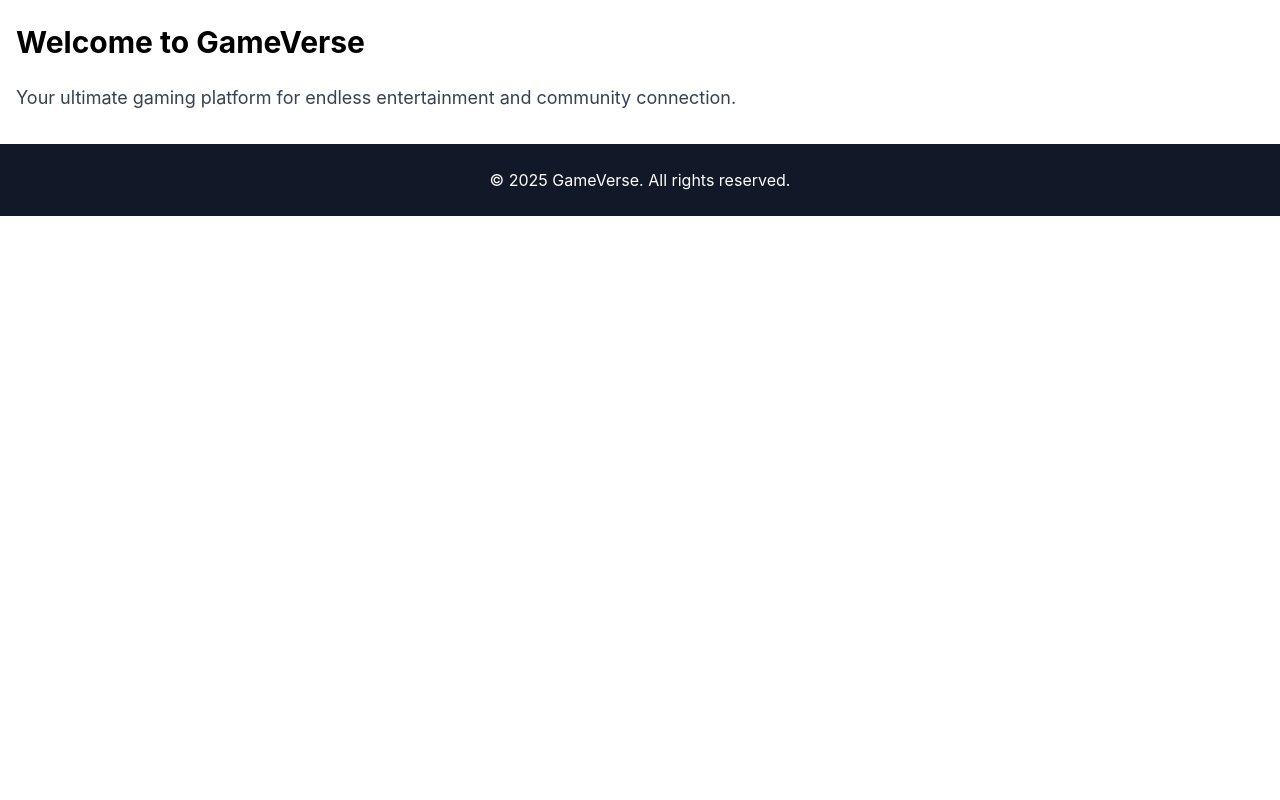
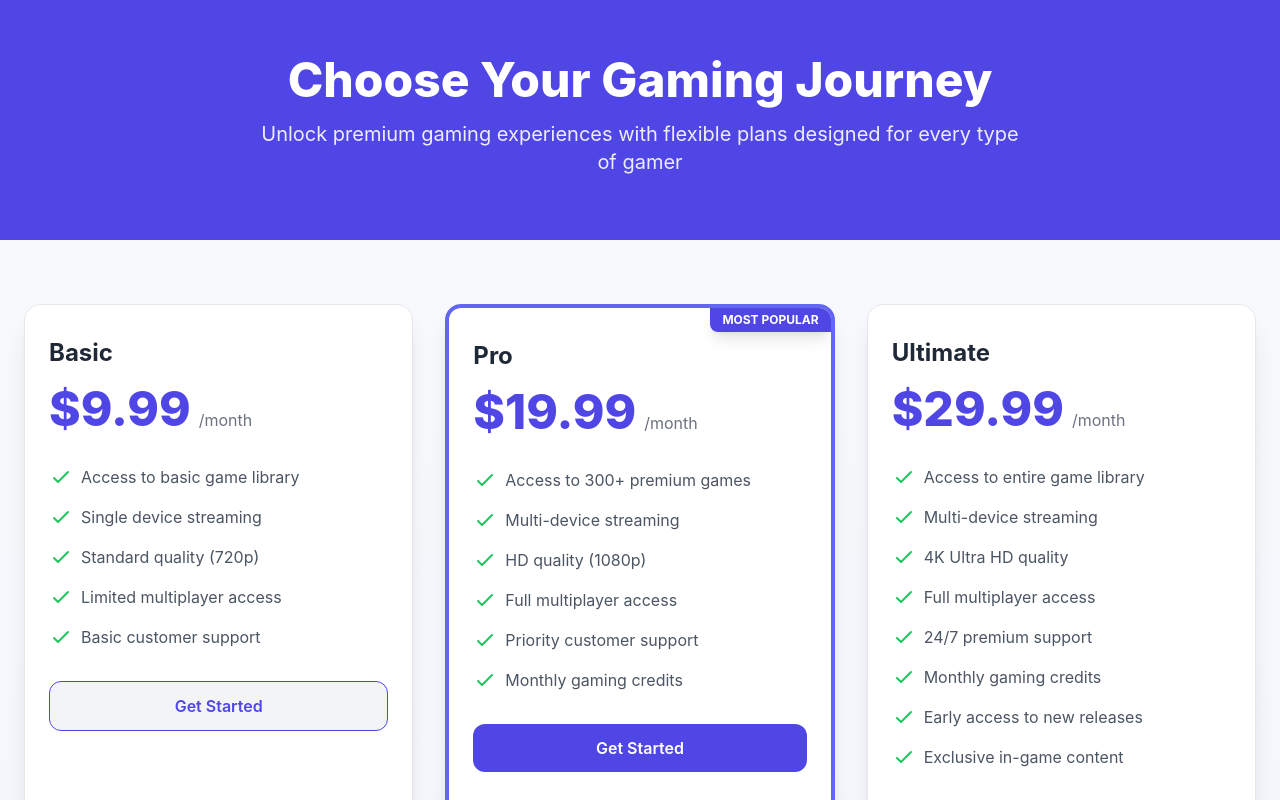
Before and after one commit to AJDIR-Abdelali/CodeVibes, a React (Create React App) app: page / in a window 1280 px wide. Shown: the part 1220-2020 px from the top of the page. Before the commit the page ends 1436 px from the top, so only its background shows below. Built offline with nearby package versions, Linux system fonts and the light colour scheme.

Commit message:
Ajout des composants de tarification et mise à jour de la mise en page

```diff
--- a/src/App.js
+++ b/src/App.js
@@ -7,7 +7,7 @@ function App() {
     <div className="min-h-screen">
 
       <Navbar />
-    <Home/>
+      <Home/>
       <Layout/>
 
       <main className="py-8">
--- a/src/components/layout/Layout.jsx
+++ b/src/components/layout/Layout.jsx
@@ -1,6 +1,7 @@
 // App.js
 import React from 'react';
 import Features from '../../pages/Features';
+import Pricing from '../../pages/Pricing';
 
 function Layout(){
 
@@ -8,6 +9,7 @@ function Layout(){
   return (
     <div>
         <Features/>
+        <Pricing/>
     </div>
   )
 }
--- a/src/components/ui/PricingCard.jsx
+++ b/src/components/ui/PricingCard.jsx
@@ -0,0 +1,65 @@
+import React from 'react';
+
+const PricingCard = ({
+  title,
+  price,
+  period,
+  features,
+  isPopular,
+  buttonText = "Get Started"
+}) => {
+  return (
+    <div className={`rounded-2xl shadow-xl overflow-hidden transform transition-all duration-300 hover:scale-105 ${
+      isPopular ? 'border-4 border-indigo-500 relative bg-white' : 'border border-gray-200 bg-white'
+    }`}>
+      {isPopular && (
+        <div className="absolute top-0 right-0">
+          <div className="bg-indigo-600 text-white text-xs font-bold px-3 py-1 rounded-bl-lg shadow-lg">
+            MOST POPULAR
+          </div>
+        </div>
+      )}
+
+      <div className="px-6 py-8">
+        <h3 className="text-2xl font-bold text-gray-800 mb-4">{title}</h3>
+        <div className="flex items-baseline mb-8">
+          <span className="text-5xl font-extrabold text-indigo-600">${price}</span>
+          <span className="text-gray-500 ml-2">/{period}</span>
+        </div>
+
+        <ul className="space-y-4 mb-8">
+          {features.map((feature, index) => (
+            <li key={index} className="flex items-start">
+              <svg
+                className="h-6 w-6 text-green-500 mr-2 flex-shrink-0"
+                fill="none"
+                viewBox="0 0 24 24"
+                stroke="currentColor"
+              >
+                <path
+                  strokeLinecap="round"
+                  strokeLinejoin="round"
+                  strokeWidth={2}
+                  d="M5 13l4 4L19 7"
+                />
+              </svg>
+              <span className="text-gray-600">{feature}</span>
+            </li>
+          ))}
+        </ul>
+
+        <button
+          className={`w-full py-3 px-6 rounded-xl font-semibold transition-colors duration-300
+            ${isPopular
+              ? 'bg-indigo-600 hover:bg-indigo-700 text-white'
+              : 'bg-gray-100 hover:bg-gray-200 text-indigo-600 border border-indigo-600'
+            }`}
+        >
+          {buttonText}
+        </button>
+      </div>
+    </div>
+  );
+};
+
+export default PricingCard;
--- a/src/pages/Pricing.jsx
+++ b/src/pages/Pricing.jsx
@@ -0,0 +1,125 @@
+import React from 'react';
+import PricingCard from '../components/ui/PricingCard.jsx';
+
+const Pricing = () => {
+  const pricingPlans = [
+    {
+      title: "Basic",
+      price: "9.99",
+      period: "month",
+      features: [
+        "Access to basic game library",
+        "Single device streaming",
+        "Standard quality (720p)",
+        "Limited multiplayer access",
+        "Basic customer support"
+      ],
+      isPopular: false
+    },
+    {
+      title: "Pro",
+      price: "19.99",
+      period: "month",
+      features: [
+        "Access to 300+ premium games",
+        "Multi-device streaming",
+        "HD quality (1080p)",
+        "Full multiplayer access",
+        "Priority customer support",
+        "Monthly gaming credits"
+      ],
+      isPopular: true
+    },
+    {
+      title: "Ultimate",
+      price: "29.99",
+      period: "month",
+      features: [
+        "Access to entire game library",
+        "Multi-device streaming",
+        "4K Ultra HD quality",
+        "Full multiplayer access",
+        "24/7 premium support",
+        "Monthly gaming credits",
+        "Early access to new releases",
+        "Exclusive in-game content"
+      ],
+      isPopular: false
+    }
+  ];
+
+  return (
+    <div className="min-h-screen bg-gradient-to-b from-gray-50 to-indigo-50">
+      {/* Hero Section */}
+      <div className="bg-indigo-600 py-16 text-white">
+        <div className="container mx-auto px-6 text-center">
+          <h1 className="text-4xl md:text-5xl font-extrabold mb-4">Choose Your Gaming Journey</h1>
+          <p className="text-xl max-w-3xl mx-auto opacity-90">
+            Unlock premium gaming experiences with flexible plans designed for every type of gamer
+          </p>
+        </div>
+      </div>
+
+      {/* Pricing Cards Section */}
+      <div className="container mx-auto px-6 py-16">
+        <div className="grid md:grid-cols-3 gap-8">
+          {pricingPlans.map((plan, index) => (
+            <PricingCard
+              key={index}
+              title={plan.title}
+              price={plan.price}
+              period={plan.period}
+              features={plan.features}
+              isPopular={plan.isPopular}
+            />
+          ))}
+        </div>
+      </div>
+
+      {/* FAQ Section */}
+      <div className="container mx-auto px-6 py-12">
+        <h2 className="text-3xl font-bold text-center mb-12">Frequently Asked Questions</h2>
+
+        <div className="max-w-3xl mx-auto space-y-8">
+          <div className="bg-white rounded-xl shadow-md p-6">
+            <h3 className="text-xl font-semibold text-indigo-600 mb-3">Can I change plans later?</h3>
+            <p className="text-gray-600">Yes, you can upgrade or downgrade your plan at any time. Changes will be applied at the start of your next billing cycle.</p>
+          </div>
+
+          <div className="bg-white rounded-xl shadow-md p-6">
+            <h3 className="text-xl font-semibold text-indigo-600 mb-3">How does multiplayer access work?</h3>
+            <p className="text-gray-600">Basic plans have limited access to multiplayer features, while Pro and Ultimate plans give you full access to all multiplayer modes and special events.</p>
+          </div>
+
+          <div className="bg-white rounded-xl shadow-md p-6">
+            <h3 className="text-xl font-semibold text-indigo-600 mb-3">Are there any commitment periods?</h3>
+            <p className="text-gray-600">No, all our plans are month-to-month with no long-term commitments. You can cancel anytime.</p>
+          </div>
+
+          <div className="bg-white rounded-xl shadow-md p-6">
+            <h3 className="text-xl font-semibold text-indigo-600 mb-3">What payment methods do you accept?</h3>
+            <p className="text-gray-600">We accept all major credit cards, PayPal, and select cryptocurrency payments. Annual plans can also be purchased with bank transfers.</p>
+          </div>
+        </div>
+      </div>
+
+      {/* CTA Section */}
+      <div className="bg-gray-900 text-white py-16">
+        <div className="container mx-auto px-6 text-center">
+          <h2 className="text-3xl font-bold mb-6">Ready to Start Your Gaming Adventure?</h2>
+          <p className="text-xl mb-8 max-w-2xl mx-auto">Join thousands of gamers worldwide who have already discovered the GameVerse experience.</p>
+          <div className="flex flex-col sm:flex-row justify-center gap-4">
+            <button className="bg-indigo-600 hover:bg-indigo-700 text-white font-semibold py-3 px-8 rounded-xl transition duration-300">
+              Start Free Trial
+            </button>
+            <button className="bg-transparent hover:bg-white/10 text-white border border-white font-semibold py-3 px-8 rounded-xl transition duration-300">
+              Contact Sales
+            </button>
+          </div>
+        </div>
+      </div>
+    </div>
+  );
+};
+
+export default Pricing;
```
